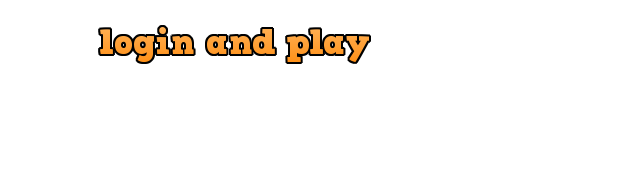
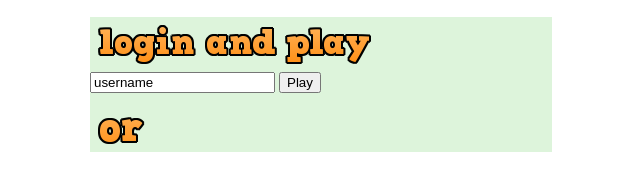
Before and after one commit to atnilishe/atnilishe-snake, a website: page auth.html in a window 1280 px wide. Shown: the part 387-578 px from the top of the page, without its empty margins (350-990 px from the left). Drawn offline with Linux system fonts and the light colour scheme.

Commit message:
nickname

```diff
--- a/auth.html
+++ b/auth.html
@@ -16,12 +16,21 @@
 
 <body>
     <div class="center">
-        <img src="/client/logo.png" style="margin-bottom:20px">
         <div>
-            <div style="float:left;">
+            <img src="/client/logo.png" style="margin-bottom:20px">
+        </div>
+        <div style="background:rgba(184, 233, 180, 0.479);">
+            <div style="align-content: center">
                 <img src="/client/auth.png">
             </div>
-            <div style="float:left;" id="uLogin" data-ulogin="display=panel;theme=classic;fields=first_name,last_name;providers=facebook,googleplus,vkontakte,google,liveid,linkedin;hidden=other;redirect_uri=http%3A%2F%2Flocalhost%3A5000%2Fplayers;mobilebuttons=0;"></div>
+            <form action="/game" method="post">
+                <input type="text" name="nickname" value="username" />
+                <input type="submit" value="Play"/>
+            </form>
+            <div>
+                <img src="/client/or.png">
+            </div>
+            <div id="uLogin"></div>
         </div>
     </div>
 </body>
```
Also changed, not shown: server.js (+10 -6 lines), client/or.png (added), 1 other file.
